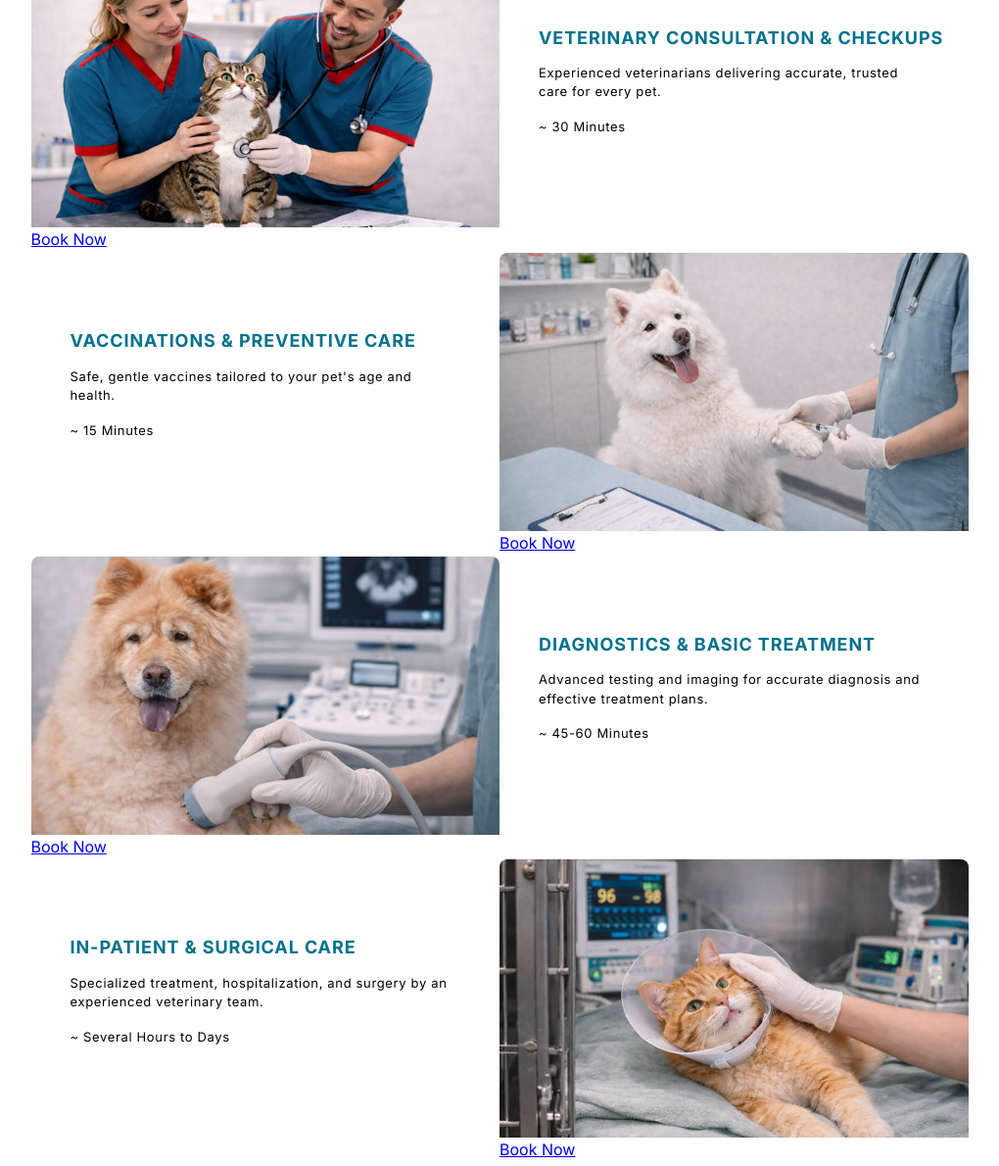
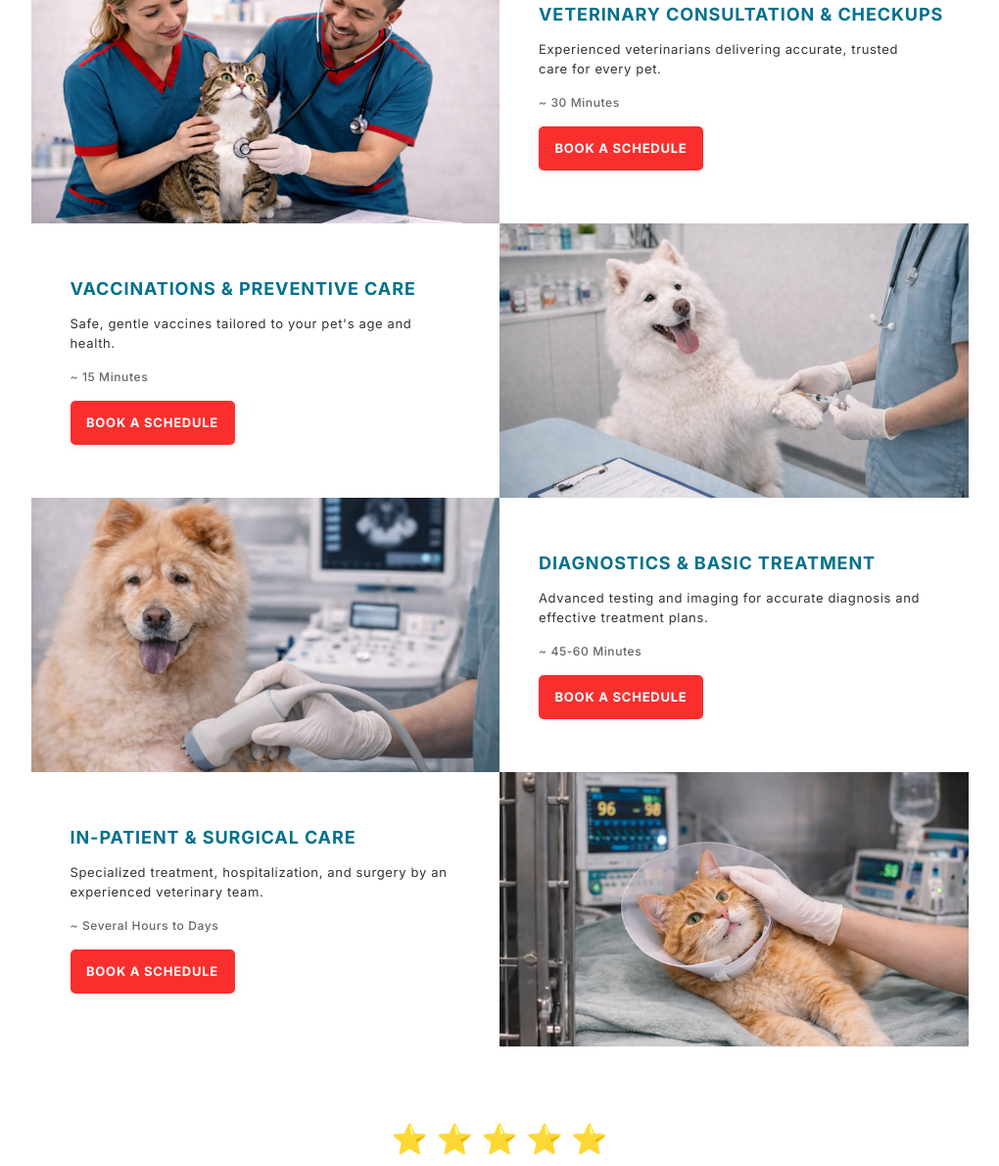
Before and after one commit to mpgthubcreative/Vet---Landing-Page-2, a plain HTML site: page index.html in a window 1280 px wide. Shown: the part 1145-2335 px from the top of the page at 98% size, without its empty margins (130-1150 px from the left). Drawn offline with Linux system fonts and the light colour scheme.

Commit message:
Add files via upload

```diff
--- a/index.html
+++ b/index.html
@@ -40,7 +40,7 @@
         <a class="CTA-button top-link" href="https://koalendar.com/e/prime-care-veterinary-hospital"  onclick="gtag('event', 'book_appointment_click', {
      section: 'header',
      landing_page: 'lp2'
-   });">BOOK NOW</a>
+   });">BOOK A SCHEDULE</a>
         </div>
 
         </div>
@@ -117,69 +117,53 @@
             <div class="services-wrapper">
                 <div class="service-item">
                     <div class="service-image-wrapper">
-                        <img src="./Web Assets/image-consult.jpg" alt="Veterinary consultation" class="service-img">
-                        <div class="service-overlay">
-                            <a href="https://koalendar.com/e/prime-care-veterinary-hospital" class="service-overlay-button" onclick="gtag('event', 'book_appointment_click', {
-     section: 'services',
-     landing_page: 'lp2'
-   });">Book Now</a>
-                        </div>
+                        <img src="./Web Assets/image-consult.jpg" alt="Veterinary consultation" class="service-img" width="478" height="284">
+                                                <!-- Overlay removed -->
                     </div>
                     <div class="service-content">
                         <h3 class="service-title">VETERINARY CONSULTATION & CHECKUPS</h3>
                         <p class="service-description">Experienced veterinarians delivering accurate, trusted care for every pet.</p>
                         <p class="service-duration">~ 30 Minutes</p>
+                        <a href="https://koalendar.com/e/prime-care-veterinary-hospital" class="service-overlay-button service-visible-button"  onclick="gtag('event', 'book_appointment_click', { section: 'services', landing_page: 'lp2' });">BOOK A SCHEDULE</a>
                     </div>
                 </div>
 
                 <div class="service-item service-reverse">
                     <div class="service-image-wrapper">
-                        <img src="./Web Assets/image-vaccine.jpg" alt="Pet vaccination" class="service-img">
-                        <div class="service-overlay">
-                            <a href="https://koalendar.com/e/prime-care-veterinary-hospital" class="service-overlay-button" onclick="gtag('event', 'book_appointment_click', {
-     section: 'services',
-     landing_page: 'lp2'
-   });">Book Now</a>
-                        </div>
+                        <img src="./Web Assets/image-vaccine.jpg" alt="Pet vaccination" class="service-img" width="478" height="284">
+                                                <!-- Overlay removed -->
                     </div>
                     <div class="service-content">
                         <h3 class="service-title">VACCINATIONS & PREVENTIVE CARE</h3>
                         <p class="service-description">Safe, gentle vaccines tailored to your pet's age and health.</p>
                         <p class="service-duration">~ 15 Minutes</p>
+                        <a href="https://koalendar.com/e/prime-care-veterinary-hospital" class="service-overlay-button service-visible-button" onclick="gtag('event', 'book_appointment_click', { section: 'services', landing_page: 'lp2' });">BOOK A SCHEDULE</a>
                     </div>
                 </div>
 
                 <div class="service-item">
                     <div class="service-image-wrapper">
-                        <img src="./Web Assets/image-basic-treatment.jpg" alt="Pet diagnostics" class="service-img">
-                        <div class="service-overlay">
-                            <a href="https://koalendar.com/e/prime-care-veterinary-hospital" class="service-overlay-button" onclick="gtag('event', 'book_appointment_click', {
-     section: 'services',
-     landing_page: 'lp2'
-   });">Book Now</a>
-                        </div>
+                        <img src="./Web Assets/image-basic-treatment.jpg" alt="Pet diagnostics" class="service-img" width="478" height="284">
+                                                <!-- Overlay removed -->
                     </div>
                     <div class="service-content">
                         <h3 class="service-title">DIAGNOSTICS & BASIC TREATMENT</h3>
                         <p class="service-description">Advanced testing and imaging for accurate diagnosis and effective treatment plans.</p>
                         <p class="service-duration">~ 45-60 Minutes</p>
+                        <a href="https://koalendar.com/e/prime-care-veterinary-hospital" class="service-overlay-button service-visible-button" onclick="gtag('event', 'book_appointment_click', { section: 'services', landing_page: 'lp2' });">BOOK A SCHEDULE</a>
                     </div>
                 </div>
 
                 <div class="service-item service-reverse">
                     <div class="service-image-wrapper">
-                        <img src="./Web Assets/image-inpatient.jpg" alt="Surgical care" class="service-img">
-                        <div class="service-overlay">
-                            <a href="https://koalendar.com/e/prime-care-veterinary-hospital" class="service-overlay-button" onclick="gtag('event', 'book_appointment_click', {
-     section: 'services',
-     landing_page: 'lp2'
-   });">Book Now</a>
-                        </div>
+                        <img src="./Web Assets/image-inpatient.jpg" alt="Surgical care" class="service-img" width="478" height="284">
+                                                <!-- Overlay removed -->
                     </div>
                     <div class="service-content">
                         <h3 class="service-title">IN-PATIENT & SURGICAL CARE</h3>
                         <p class="service-description">Specialized treatment, hospitalization, and surgery by an experienced veterinary team.</p>
                         <p class="service-duration">~ Several Hours to Days</p>
+                        <a href="https://koalendar.com/e/prime-care-veterinary-hospital" class="service-overlay-button service-visible-button" onclick="gtag('event', 'book_appointment_click', { section: 'services', landing_page: 'lp2' });">BOOK A SCHEDULE</a>
                     </div>
                 </div>
             </div>
@@ -318,7 +302,7 @@
             <a class="contact-button" href="https://koalendar.com/e/prime-care-veterinary-hospital"  onclick="gtag('event', 'book_appointment_click', {
      section: 'footer',
      landing_page: 'lp2'
-   });">BOOK NOW</a>
+   });">BOOK A SCHEDULE</a>
         </section>
 
     </main>
--- a/query.css
+++ b/query.css
@@ -144,6 +144,14 @@
 
     .service-button {
         width: auto;
+    }
+
+    .service-visible-button{
+        width: 16.8rem;
+        font-size: 1.3rem;
+        letter-spacing: .75px;
+        padding: 1.2rem 1rem;
+        text-align: center;
     }
 
 
--- a/style.css
+++ b/style.css
@@ -363,12 +363,13 @@ header{
     display: inline-flex;
     flex-direction: column;
     background-color: #ffffff;
-    overflow: hidden;
+    /* border-radius: 0.8rem; */
     box-shadow: 0 4px 12px rgba(0, 0, 0, 0.08);
     width: 35.6rem;
     margin-left: 2rem;
     vertical-align: top;
     white-space: normal;
+    overflow: hidden;
 }
 
 /* .service-item:first-child {
@@ -379,18 +380,89 @@ header{
     margin-right: 3.5rem;
 } */
 
+.service-image-wrapper {
+    position: relative;
+    width: 100%;
+    height: 28rem;
+    overflow: hidden;
+}
+
 .service-img {
     width: 100%;
-    height: 20rem;
+    height: 100%;
     object-fit: cover;
     display: block;
-    border-radius: 0.8rem 0.8rem 0 0;
+    transition: transform 0.3s ease;
+}
+
+.service-overlay {
+    position: absolute;
+    top: 0;
+    left: 0;
+    width: 100%;
+    height: 100%;
+    background-color: rgba(0, 113, 141, 0.9);
+    display: flex;
+    align-items: center;
+    justify-content: center;
+    opacity: 0;
+    transition: opacity 0.3s ease;
+    pointer-events: none;
+}
+
+.service-item.active .service-overlay,
+.service-item:hover .service-overlay {
+    opacity: 1;
+    pointer-events: auto;
+}
+
+.service-overlay-button {
+    background-color: #ffffff;
+    color: #00718D;
+    padding: 1.2rem 3rem;
+    text-decoration: none;
+    font-weight: 700;
+    font-size: 1.4rem;
+    border-radius: 0.5rem;
+    transition: all 0.3s ease;
+    text-transform: uppercase;
+    letter-spacing: 0.7px;
+}
+
+.service-overlay-button:hover {
+    background-color: #F92F2E;
+    color: #ffffff;
+    transform: scale(1.05);
+}
+
+/* Always-visible service booking button */
+.service-visible-button {
+    display: inline-block;
+    margin-top: 1.5rem;
+    background-color: #F92F2E;
+    color: #fff;
+    padding: 1.2rem 3rem;
+    text-decoration: none;
+    font-weight: 700;
+    font-size: 1.4rem;
+    border-radius: 0.5rem;
+    transition: all 0.3s ease;
+    text-transform: uppercase;
+    letter-spacing: 0.7px;
+    box-shadow: 0 2px 8px rgba(249, 47, 46, 0.08);
+    border: none;
+    cursor: pointer;
+}
+
+.service-visible-button:hover {
+    background-color: #d92726;
+    color: #fff;
+    transform: scale(1.05);
+    box-shadow: 0 4px 12px rgba(249, 47, 46, 0.18);
 }
 
 .service-content {
-    padding: 2rem 1rem 0rem 2rem;
-    margin-bottom: 2rem;
-    /* width: 32rem; */
+    padding: 2rem 2rem 2rem 2rem;
 }
 
 .service-title {
@@ -404,27 +476,17 @@ header{
 
 .service-description {
     font-size: 1.2rem;
-    margin-bottom: 1.5rem;
+    margin-bottom: 1rem;
     line-height: 1.5;
     font-weight: 400;
+    color: #333333;
 }
 
 .service-duration {
-    font-size: 1.3rem;
-    margin-bottom: 2rem;
-    letter-spacing: .65px;
-}
-
-.service-button {
-    display: inline-block;
-    background-color: #F92F2E;
-    color: #ffffff;
-    padding: 1.2rem 3rem;
-    text-decoration: none;
-    font-weight: 600;
     font-size: 1.2rem;
-    width: 100%;
-    text-align: center;
+    letter-spacing: .6px;
+    color: #666666;
+    font-weight: 500;
 }
 
 /* Testimonials Section */
```
